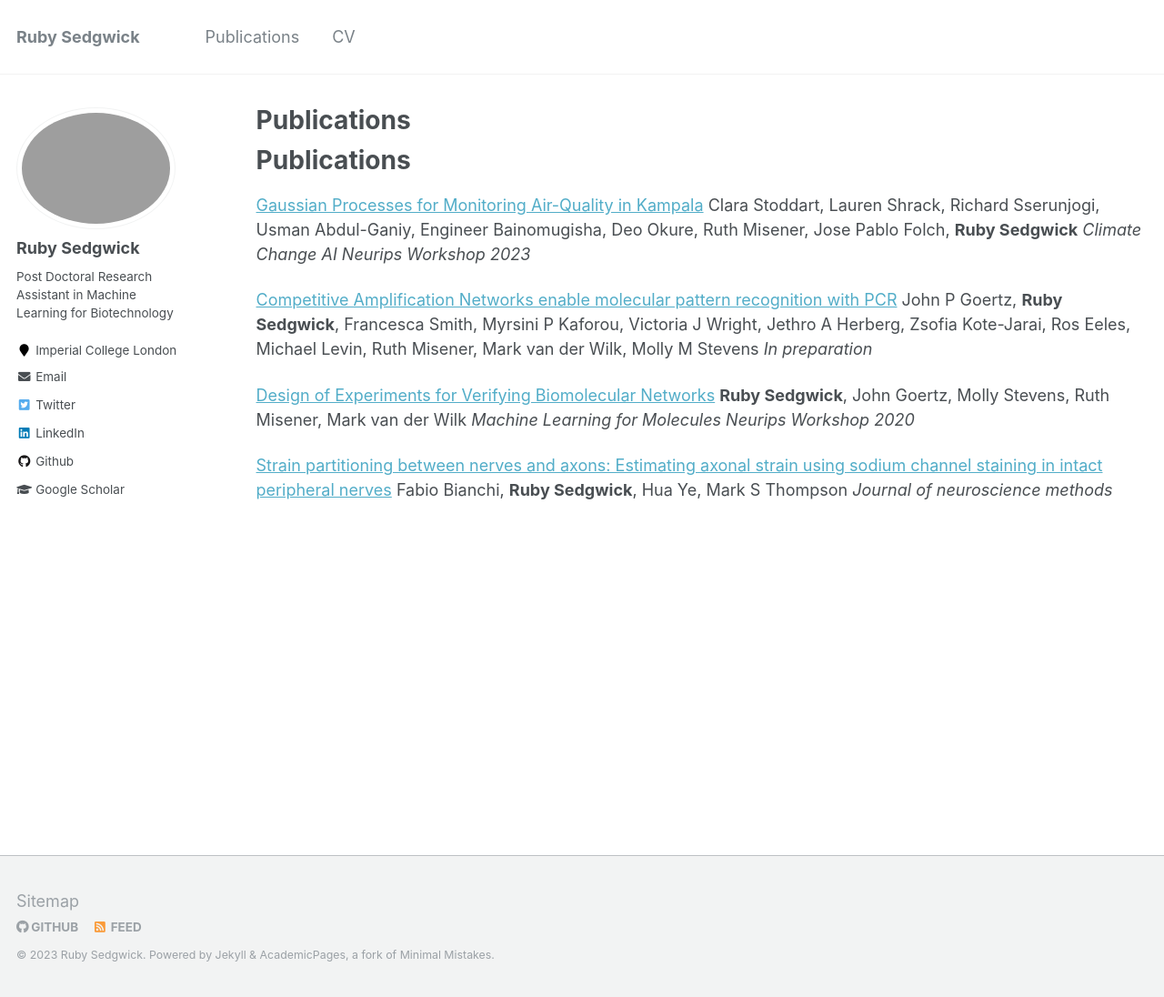
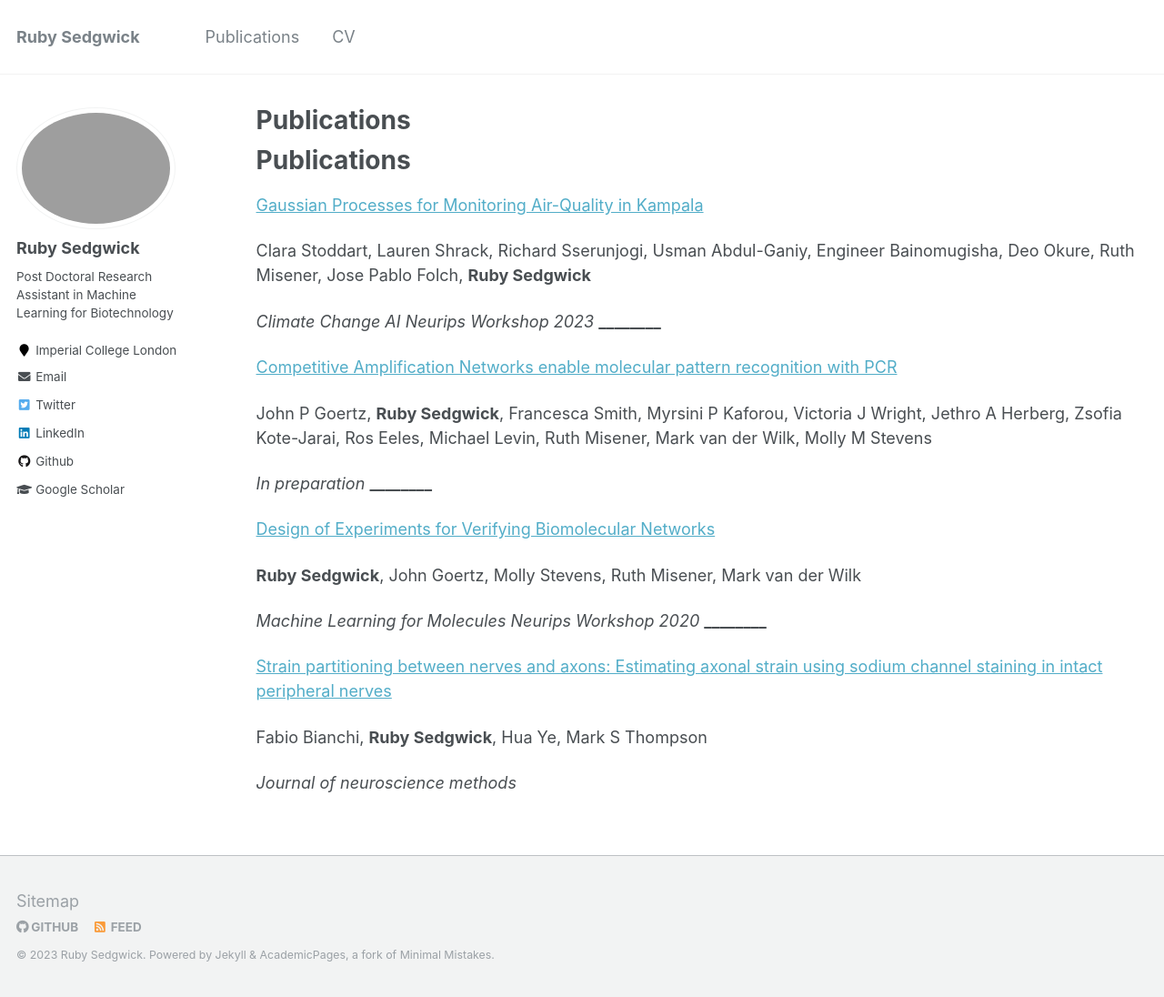
Before and after one commit to RSedgwick/rsedgwick.github.io, a Jekyll site: the page built from _pages/publications.md, in a window 1280 px wide and 1096 px high. Shown: the whole window at 91% size. Built offline with Jekyll 4.4.1, drawn with Linux system fonts in a browser that asks for light colours.

```diff
--- a/_pages/publications.md
+++ b/_pages/publications.md
@@ -11,17 +11,28 @@ Publications
 
 
 [Gaussian Processes for Monitoring Air-Quality in Kampala](https://arxiv.org/abs/2311.16625)
+
 Clara Stoddart, Lauren Shrack, Richard Sserunjogi, Usman Abdul-Ganiy, Engineer Bainomugisha, Deo Okure, Ruth Misener, Jose Pablo Folch, **Ruby Sedgwick**
+
 _Climate Change AI Neurips Workshop 2023_
+________________________
 
 [Competitive Amplification Networks enable molecular pattern recognition with PCR](https://www.biorxiv.org/content/10.1101/2023.06.29.546934.abstract)
+
 John P Goertz, **Ruby Sedgwick**, Francesca Smith, Myrsini P Kaforou, Victoria J Wright, Jethro A Herberg, Zsofia Kote-Jarai, Ros Eeles, Michael Levin, Ruth Misener, Mark van der Wilk, Molly M Stevens
+
 _In preparation_
+________________________
 
 [Design of Experiments for Verifying Biomolecular Networks](https://arxiv.org/pdf/2011.10575)
+
 **Ruby Sedgwick**, John Goertz, Molly Stevens, Ruth Misener, Mark van der Wilk
+
 _Machine Learning for Molecules Neurips Workshop 2020_
+________________________
 
 [Strain partitioning between nerves and axons: Estimating axonal strain using sodium channel staining in intact peripheral nerves](https://www.sciencedirect.com/science/article/pii/S0165027018302371)
+
 Fabio Bianchi, **Ruby Sedgwick**, Hua Ye, Mark S Thompson
+
 _Journal of neuroscience methods_
```
